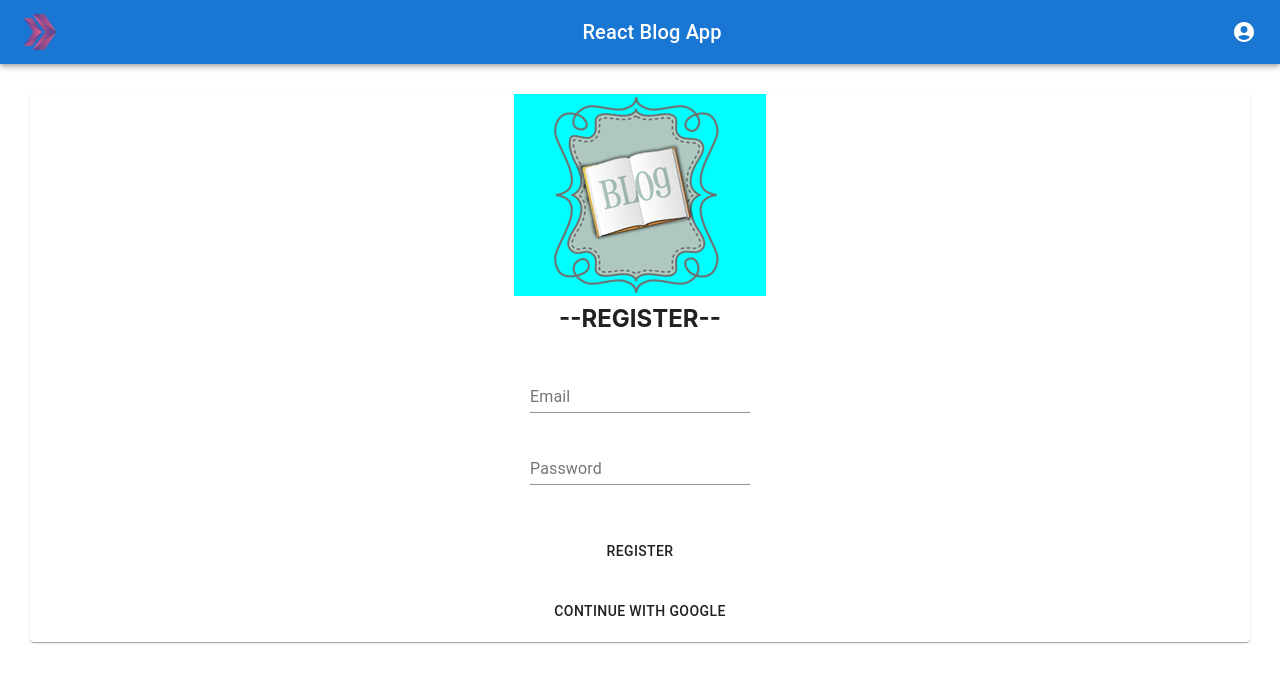
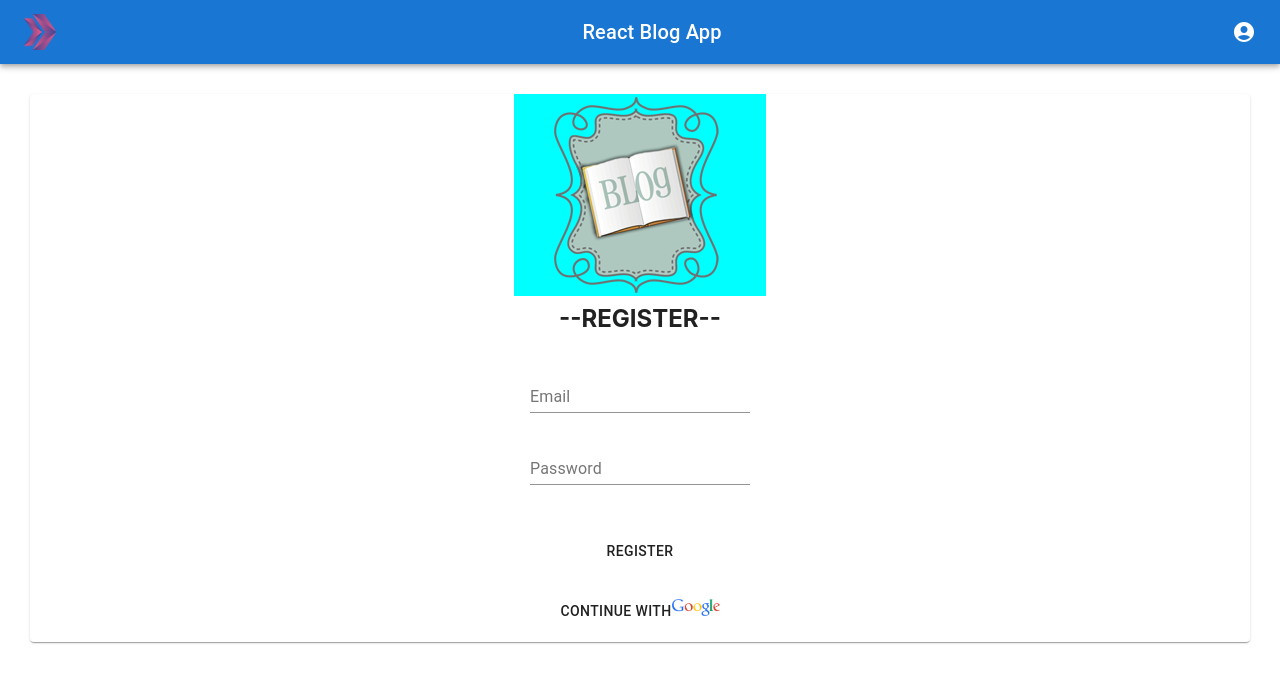
Before and after one commit to Mikaildokgoz/FireBlogApp, a React (Create React App) app in the folder fire-blog-app/: page /register in a window 1280 px wide. Shown: the top 682 px of the page. Built offline with nearby package versions, Linux system fonts and the light colour scheme; no server answers.

Commit message:
developing process ongoing

```diff
--- a/fire-blog-app/src/contexts/AuthContext.js
+++ b/fire-blog-app/src/contexts/AuthContext.js
@@ -14,9 +14,8 @@ export const AuthContext = createContext();
 export const AuthContextProvider = ({ children }) => {
   const [currentUser, setCurrentUser] = useState(true);
 
-  const register = (email, password, navigate) => {
+  const register = (email, password) => {
     return createUserWithEmailAndPassword(auth, email, password);
-    // navigate("/")
   };
 
   const login = (email, password) => {
--- a/fire-blog-app/src/pages/Register.js
+++ b/fire-blog-app/src/pages/Register.js
@@ -1,13 +1,12 @@
 import React, { useState, useContext } from "react";
 import {
-  Checkbox,
   Grid,
   TextField,
-  FormControlLabel,
   Paper,
   Button,
 } from "@material-ui/core";
 import blok from "../assets/blok.png";
+import google from "../assets/google.png";
 import { AuthContext } from "../contexts/AuthContext";
 import { useNavigate } from "react-router-dom";
 
@@ -75,7 +74,7 @@ const Register = () => {
           <Grid item xs={12}>
             <Button fullWidth onClick={handleGoogle}>
               {" "}
-              Continue With Google{" "}
+              Continue With <span><img style={{width:'3rem'}} src={google} alt="" /></span>
             </Button>
           </Grid>
         </Grid>
```
